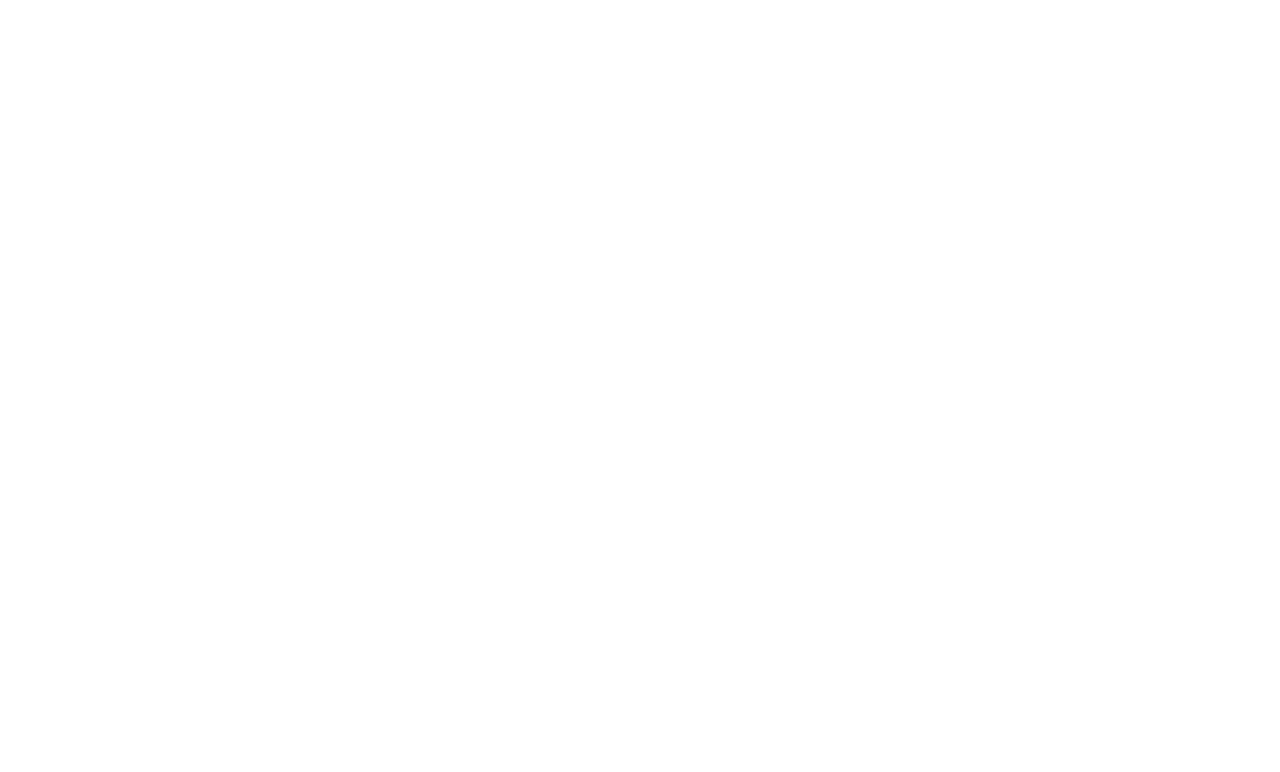
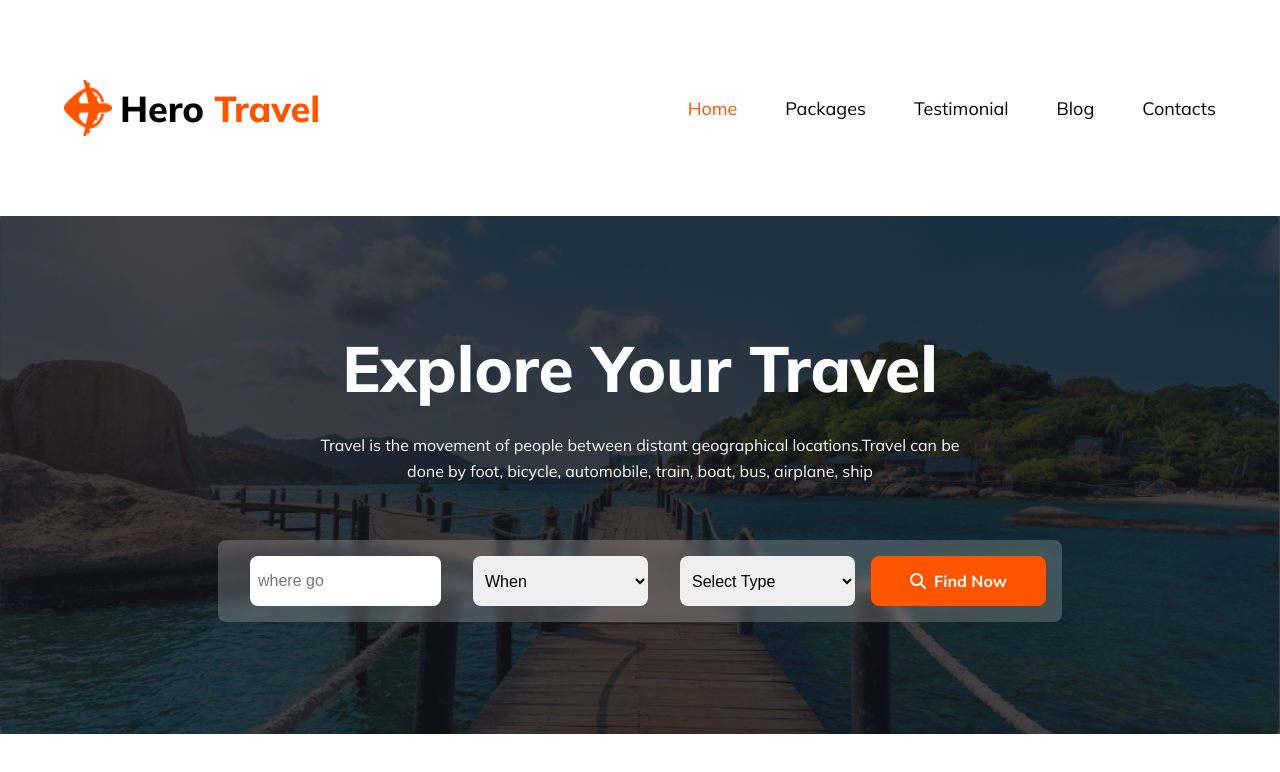
Before and after one commit to MHnipon12345/Travel-_Website-, a plain HTML site: page index.html in a window 1280 px wide. Drawn offline with Linux system fonts and the light colour scheme.

Commit message:
added by banner section

```diff
--- a/index.html
+++ b/index.html
@@ -3,9 +3,50 @@
 <head>
     <meta charset="UTF-8">
     <meta name="viewport" content="width=device-width, initial-scale=1.0">
-    <title>Travel Website</title>
+    <title>Hero Travel</title>
+    <!--font awsome cdm-->
+    <script src="https://kit.fontawesome.com/aca4b316c2.js" crossorigin="anonymous"></script>
+    <link rel="stylesheet" href="styles/style.css">
 </head>
 <body>
+    <!--Navbar-->
+    <nav class="container nav_bar">
+    <!--Logo-->
+      <div>
+        <div class="logo">
+            <img src="Images/Group 40071 (2).png" alt="">
+            <h3>Hero <span class="span">Travel</span></h3>
+        </div>
+      </div>
+    <!--nav option-->
+      <div class="nav_option">
+        <p><span class="span">Home</span></p>
+        <p>Packages</p>
+        <p>Testimonial</p>
+        <p>Blog</p>
+        <p>Contacts</p>
 
+      </div>
+    </nav>
+
+    <!--Banner-->
+
+    <section class="explore_travel">
+        <div class="explore_container">
+            <h3>Explore Your Travel</h3>
+            <p>Travel is the movement of people between distant geographical locations.Travel can be done by foot, bicycle, automobile, train, boat, bus, airplane, ship</p>
+            <div class="travel_input">
+                <input type="text" placeholder="where go">
+                <select name="" id="" >
+                    <option value="">When</option>
+                </select>
+                <select name="" id="" >
+                    <option value="">Select Type</option>
+                </select>
+                <button class="btn_primary"><i class="fa-solid fa-magnifying-glass"></i>
+                Find Now</button>
+            </div>
+        </div>
+    </section>
 </body>
 </html>
--- a/styles/style.css
+++ b/styles/style.css
@@ -0,0 +1,136 @@
+@import url('https://fonts.googleapis.com/css2?family=Mulish:ital,wght@0,200..1000;1,200..1000&display=swap');
+
+body{
+    font-family: "Mulish", sans-serif;
+}
+
+/* default styles */
+
+*{
+    margin: 0;
+}
+
+.container{
+    width: 90%;
+    margin: 5rem auto;
+    border-radius: 1rem;
+}
+
+h3{
+    font-size: 36px;
+    text-align: center;
+    font-weight: 800;
+    line-height: normal;
+}
+
+p,
+li{
+    font-size: 18px;
+    font-weight: normal;
+    line-height: normal;
+    text-align: center;
+}
+
+.span{
+    color: rgb(255, 84, 0) ;
+}
+
+/* Navbar */
+
+.nav_bar{
+    display: flex;
+    justify-content: space-between;
+    align-items: center;
+}
+
+
+.logo{
+    display: flex;
+    align-items: center;
+    width: 280px;
+}
+
+.logo img{
+    width: 48px;
+    height: 56px;
+    margin-right: 0.5rem;
+}
+
+.nav_option{
+    display: flex;
+    justify-content: space-evenly;
+    gap: 3rem;
+}
+
+/* banner section styles */
+
+.explore_travel{
+    background-image: linear-gradient(180deg,
+     rgba(19, 19, 24, 0.8)0%,
+     rgba(19, 19, 24, 0.8)100%),
+    url(../Images/Group\ 13\ \(1\)\ \(1\).png);
+    padding: 7rem 0;
+    background-repeat: no-repeat;
+    background-position: center;
+    background-size: cover;
+    display: flex;
+    align-items: center;
+    justify-content: center;
+}
+
+.explore_travel h3{
+    color: white;
+    font-size: 4rem;
+    font-weight: 800;
+}
+
+.explore_travel p{
+    color: rgb(255, 255, 255);
+    font-family: Mulish;
+    font-size: 1rem;
+    font-weight: 400;
+    line-height: 26px;
+    width: 676px;
+    padding: 1.5rem 0;
+    margin: auto;
+}
+
+.travel_input{
+    margin-top: 2rem;
+    border-radius: 8px;
+    background: rgba(255, 255, 255, 0.2);
+    padding: 1rem;
+    display: flex;
+    justify-content: space-around;
+    align-items: center;
+    backdrop-filter: blur(4px);
+}
+
+input, select{
+    width: 175px;
+    height: 50px;
+    padding: 0 0.5rem;
+    margin: 0 1rem;
+    border-radius: 8px;
+    border: none;
+    cursor: pointer;
+    font-size: 1rem;
+}
+
+.btn_primary{
+    width: 175px;
+    display: flex;
+    justify-content: center;
+    align-items: center;
+    border-radius: 8px;
+    border: 1px solid rgb(255, 84, 0);
+    gap: 8px ;
+    background: rgb(255, 84, 0);
+    padding: 14px 35px;
+    color: rgb(255, 255, 255);
+    font-family: Mulish;
+    font-size: 16px;
+    font-weight: 700;
+    line-height: 20px;
+
+}
```
